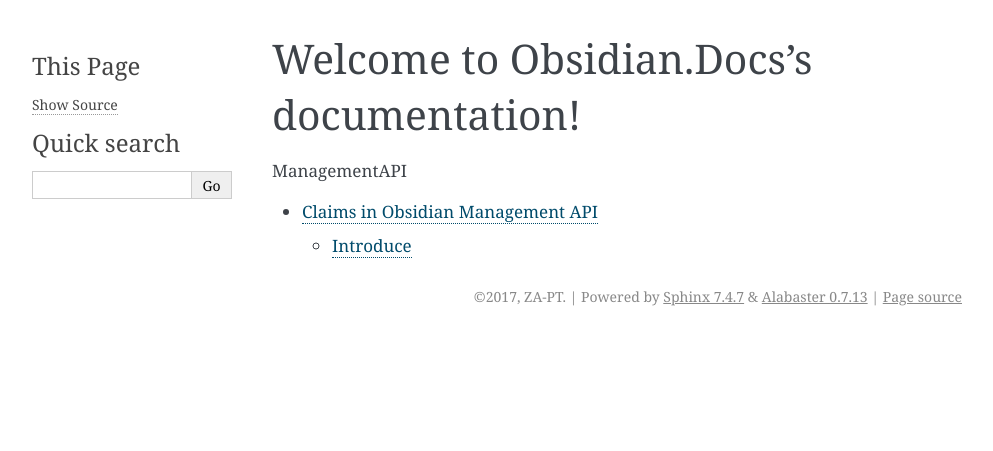
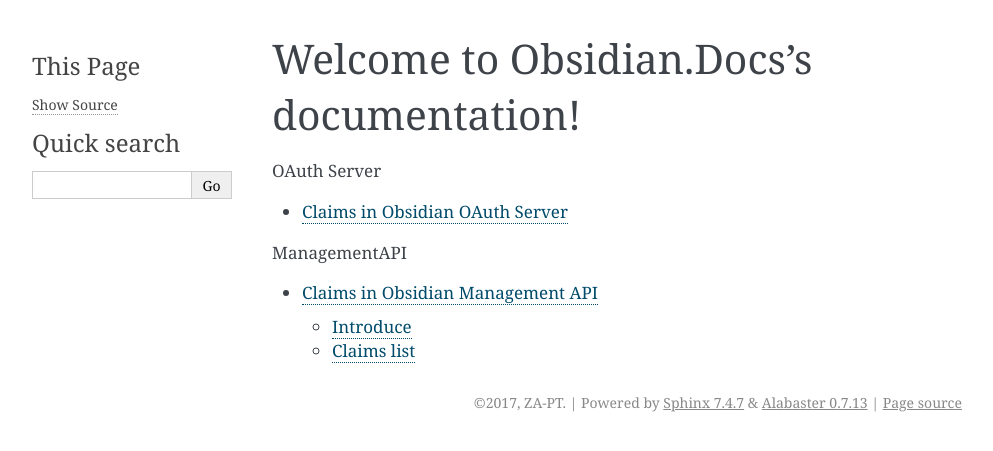
Before and after one commit to TheCashiers/Obsidian.Docs, a Sphinx documentation site: the page built from docs/index.rst, in a window 1280 px wide. Shown: the top 451 px of the page, without its empty margins (148-1141 px from the left). Built offline with Sphinx 7.4.7, drawn with Linux system fonts in a browser that asks for light colours; pages that are not in the unit, such as notebooks, are missing from menus.

Commit message:
add other page

```diff
--- a/docs/index.rst
+++ b/docs/index.rst
@@ -10,6 +8,14 @@
 
    index
 
+.. _oauth-doc:
+
+.. toctree::
+   :maxdepth: 2
+   :caption: OAuth Server
+
+   oauth/claims
+
 .. _mapi-doc:
 
 .. toctree::
--- a/docs/mapi/claims.rst
+++ b/docs/mapi/claims.rst
@@ -12,10 +10,12 @@
 
 In this section, we mainly list all available claims that can be given to user.
 
-For claims represented user's personal information, see [Claims in Obsidian OAuth Server](http://github.com)
+For claims represented user's personal information, see :doc:`Claims in Obsidian OAuth Server<../oauth/claims>`
 
     **Notice : Claim represents a theoretical permission. In fact, What a user can operate depends on authorization policies definitions in authorizationpolicy.json**
 
+Claims list
+-----------
 
 +--------+---------------------------------------------------------------+------------+------------------------------------------------------------+
 |Type    |ClaimType                                                      |ClaimValue  |Enables                                                     |
--- /dev/null
+++ b/docs/oauth/claims.rst
@@ -0,0 +1,2 @@
+Claims in Obsidian OAuth Server
+=================================
```
Also changed, not shown: other parts of docs/index.rst (+0 -2 lines), other parts of docs/mapi/claims.rst (+0 -2 lines).
